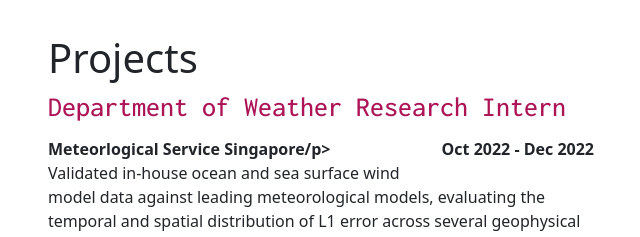
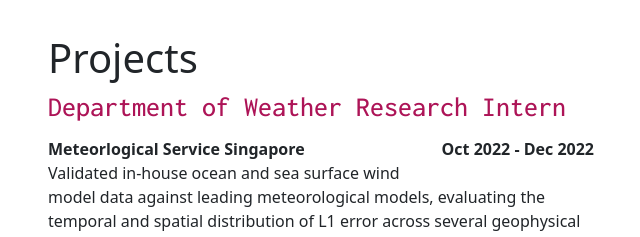
Before and after one commit to zhengyang-c/zhengyang-c.github.io, a plain HTML site: page index.html in a window 1280 px wide. Shown: the part 1000-1237 px from the top of the page, 319-959 px from the left. Drawn offline with nearby package versions, Linux system fonts and the light colour scheme.

Commit message:
Update index.html

```diff
--- a/index.html
+++ b/index.html
@@ -76,7 +76,7 @@
                         <h1 id = "projects">Projects</h1>
 
                         <h3 class = 'project-title'>Department of Weather Research Intern</h3>
-                        <p class = "fw-bold d-inline">Meteorlogical Service Singapore/p>
+                        <p class = "fw-bold d-inline">Meteorlogical Service Singapore</p>
                         <p class = 'float-end fw-bold'>Oct 2022 - Dec 2022</p><br />
                         Validated in-house ocean and sea surface wind model data against leading meteorological models, evaluating the temporal and spatial distribution of L1 error across several geophysical quantities. Model data was validated against satellite altimetry data, as well as in-situ buoy observations. <br /><br />
                         Developed a operational pipeline for retrieving and plotting published wave model data for public-facing purposes.
```
